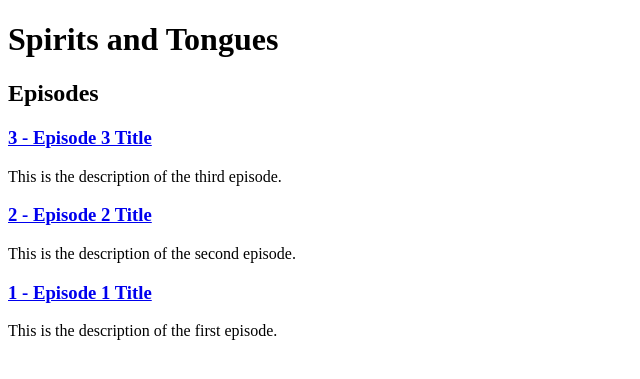
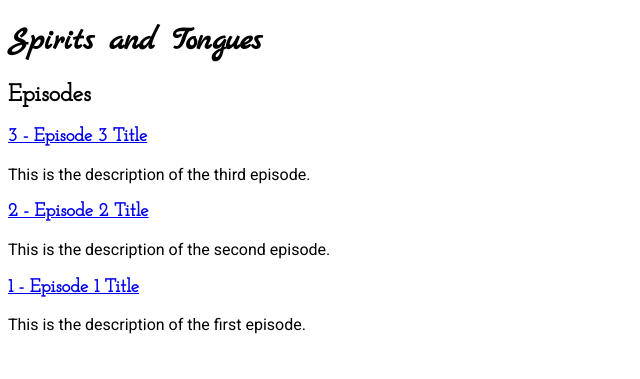
Before and after one commit to spiritsandtongues/spiritsandtongues.github.io, a Jekyll site: the page built from index.md, in a window 1280 px wide. Shown: the top 379 px of the page, without its empty margins (0-640 px from the left). Built offline with Jekyll 4.4.1, drawn with Linux system fonts in a browser that asks for light colours.

Commit message:
Add reference to CSS

```diff
--- a/_layouts/default.html
+++ b/_layouts/default.html
@@ -2,6 +2,7 @@
 <html lang="en-US">
     <head>
         <link href="https://fonts.googleapis.com/css?family=Josefin+Slab|Marck+Script|Roboto&display=swap" rel="stylesheet">
+        <link rel="stylesheet" href="./css/main.css">
     </head>
     <body>
         <main>
```
